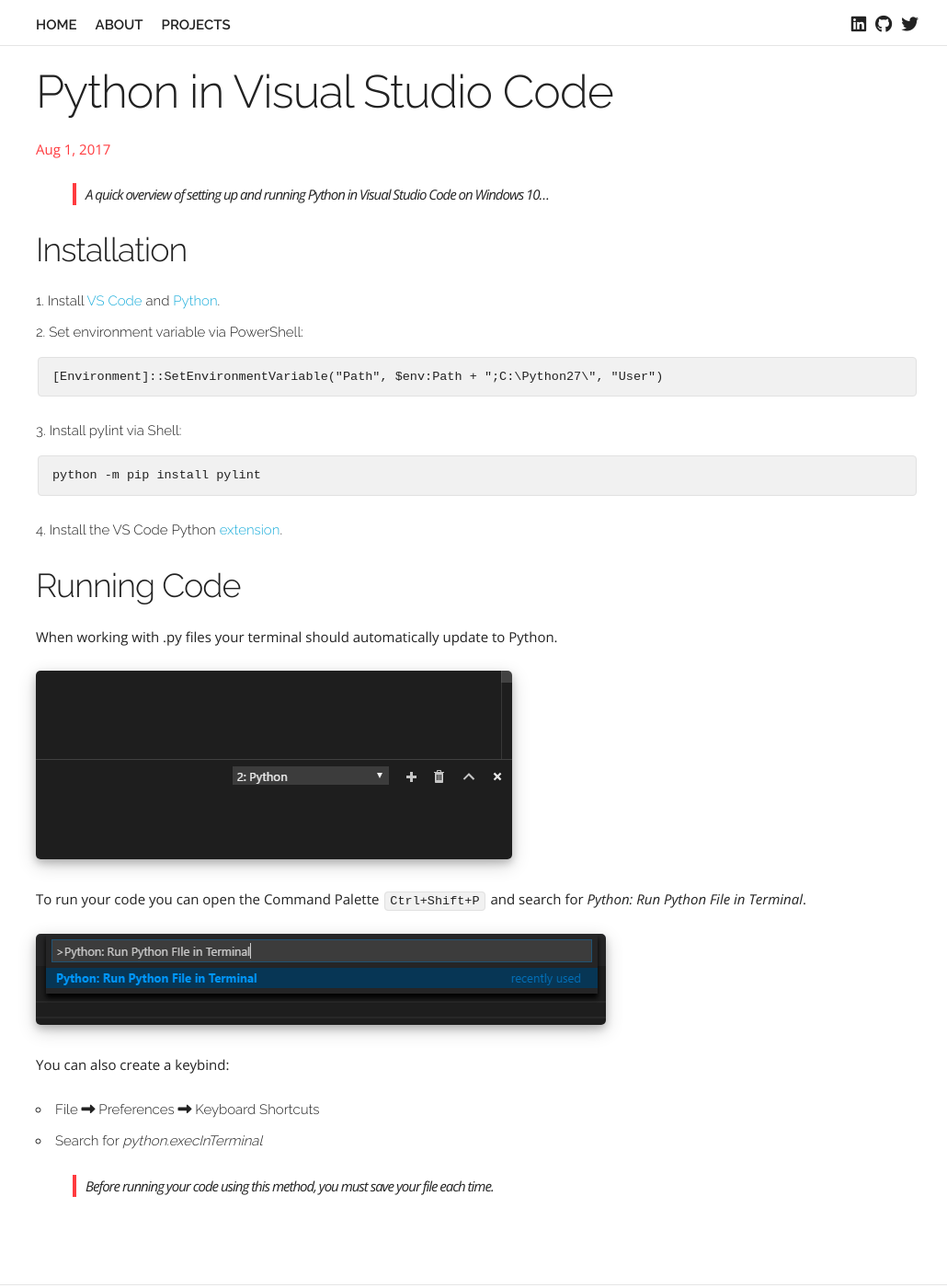
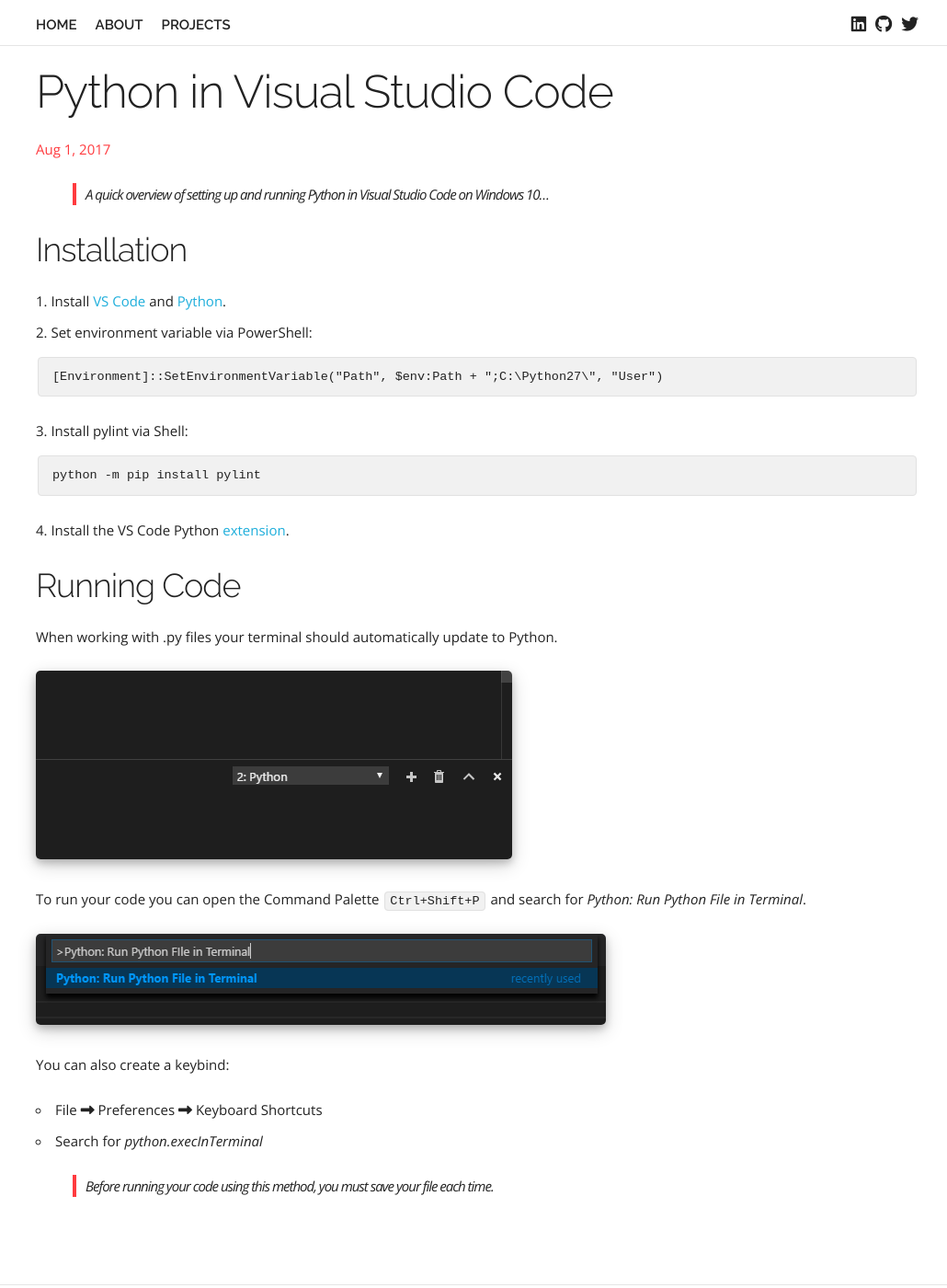
Before and after one commit to clintcolding/clintcolding.github.io, a Jekyll site: the page built from _posts/2017-08-01-python-in-vscode.md, in a window 1280 px wide and 1400 px high. Shown: the whole window at 92% size, without its empty margins (121-1151 px from the left). Built offline with Jekyll 4.4.1, drawn with Linux system fonts in a browser that asks for light colours; nearby versions of some CDN libraries.

Commit message:
Changed list font

```diff
--- a/css/custom.css
+++ b/css/custom.css
@@ -115,6 +115,10 @@
     color: rgba(90, 88, 88, 0.685);
 }
 
+.navbar ul {
+    font-family: "Raleway", "Open Sans", sans-serif;
+}
+
 .navbar .li-left:not(:first-child) {
     margin-left: 2rem;
 }
--- a/css/skeleton.css
+++ b/css/skeleton.css
@@ -295,6 +295,7 @@
   list-style-position: inside;
   list-style-type: decimal; }
 ol, ul {
+  font-family: 'Open Sans', Georgia, Times, serif;
   padding-left: 0;
   margin-top: 0; }
 ul ul,
```
